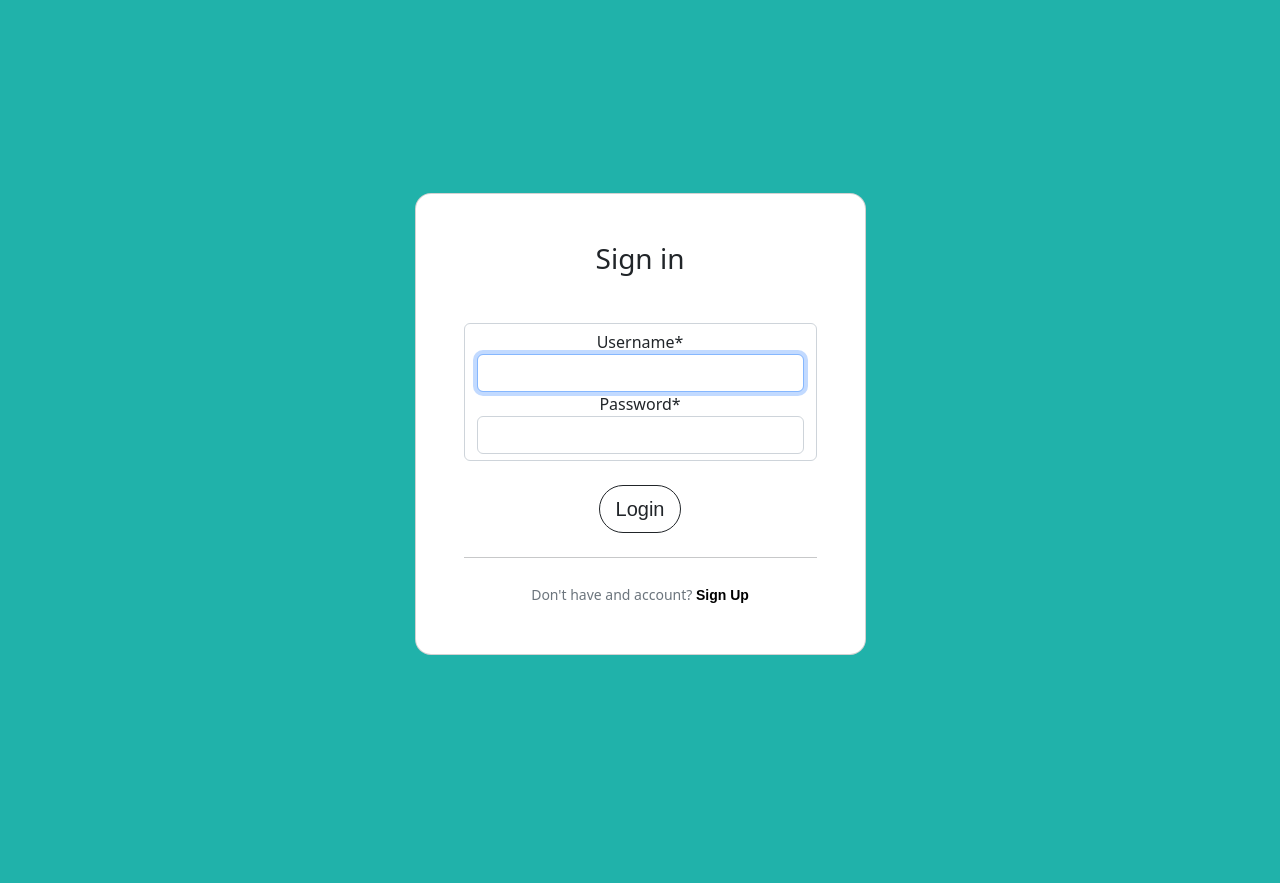
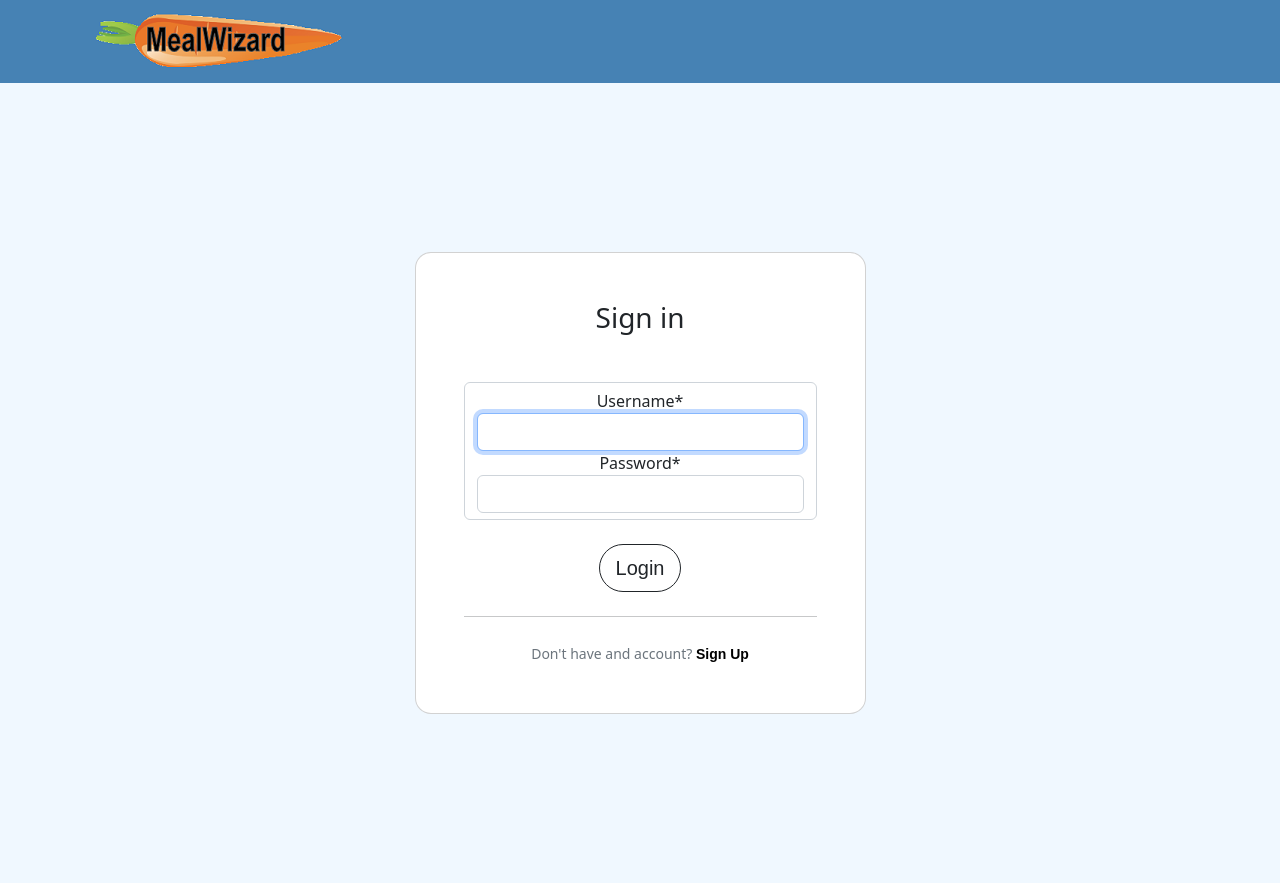
Before and after one commit to emburyj/Meal-Wizard, a Django app: page /login/ in a window 1280 px wide. Before the commit the page ends 655 px from the top, so only its background shows below. Run offline with Django 4.2, Linux system fonts and the light colour scheme; some libraries are stand-ins or nearby versions.

Commit message:
updated styling for login; updated styles color schemes; added logo;

```diff
--- a/cookbook/static/styles.css
+++ b/cookbook/static/styles.css
@@ -1,9 +1,9 @@
 .themeColor {
-    background-color: #20B2AA;
+    background-color: #4682B4; /*4682B4*//*20B2AA*/
 }
 
 .backgroundColor {
-    background-color: #F5FFFA;
+    background-color: #F0F8FF;
 }
 
 a.userLink{
@@ -24,7 +24,7 @@ a.btn-primary-bg {
     border-radius: 50px;
     text-align: center;
     font-family: Arial, Helvetica, sans-serif;
-    --bs-btn-hover-bg: #20B2AA;
+    --bs-btn-hover-bg: #4682B4;
 }
 
 button.btn-primary-bg {
@@ -32,7 +32,7 @@ button.btn-primary-bg {
     border-radius: 50px;
     text-align: center;
     font-family: Arial, Helvetica, sans-serif;
-    --bs-btn-hover-bg: #20B2AA;
+    --bs-btn-hover-bg: #4682B4;
 }
 
 h1.font-extra-large {
--- a/cookbook/templates/create_mp.html
+++ b/cookbook/templates/create_mp.html
@@ -12,7 +12,7 @@
         </div>
         <div class="card-body align-self-center">
             <div class="submit">
-                <button type="submit" class="btn btn-lg btn-outline-dark" style="--bs-btn-bg: #20B2AA; font-family: Arial, Helvetica, sans-serif;">
+                <button type="submit" class="btn btn-lg btn-outline-dark" style="--bs-btn-bg: #4682B4; font-family: Arial, Helvetica, sans-serif;">
                     Create Meal Plan!
                 </button>
             </div>
--- a/cookbook/templates/create_recipe.html
+++ b/cookbook/templates/create_recipe.html
@@ -26,7 +26,7 @@
             </div>
         </div>
         <div class="submit align-self-center">
-            <button class="btn btn-lg btn-outline-dark" style="--bs-btn-bg: #20B2AA; font-family: Arial, Helvetica, sans-serif;">
+            <button class="btn btn-lg btn-outline-dark" style="--bs-btn-bg: #4682B4; font-family: Arial, Helvetica, sans-serif;">
                 Create New Recipe
             </button>
         </div>
--- a/cookbook/templates/home.html
+++ b/cookbook/templates/home.html
@@ -47,7 +47,7 @@
             {% for key, val in MP_Recs.items %}
             <div class="col align-self-center container-lg">
                 <a href="{% url 'mp_detail' key.rcid %}" class="btn btn-primary-bg btn-lg btn-outline-dark d-grid gap-2 px-5">
-                    <h2>Meal Plan for week of {{ key.created_date }} - {{ key.author }}</h2>
+                    <h2>{{ key.author }}'s meals for week of {{ key.created_date }}</h2>
                         {% for item in val %}
                             <li>
                                 {{ item.name }}
--- a/mysite/templates/base.html
+++ b/mysite/templates/base.html
@@ -12,6 +12,9 @@
     </head>
             <nav class="navbar sticky-top navbar-expand-lg themeColor px-5">
               <div class="container-fluid ps-5">
+                <a class="navbar-brand" href="{% url 'home' %}">
+                  <img class="light-mode-item navbar-brand-item" src= "{% static 'img/mealwizard_logo.png' %}" alt="logo">
+                </a>
                 <div class="ps-5 ms-5">
                   <ul class="navbar-nav me-auto mb-2 mb-lg-2 ps-5 ms-5">
                     {% if user.is_authenticated %}
--- a/users/templates/users/login.html
+++ b/users/templates/users/login.html
@@ -2,7 +2,7 @@
 {% block fullpage %}
 {% load crispy_forms_tags %}
 
-<section class="vh-100 themeColor">
+<section class="vh-100 backgroundColor">
   <div class="container py-5 h-100">
     <div class="row d-flex justify-content-center align-items-center h-100">
       <div class="col-12 col-md-8 col-lg-6 col-xl-5">
```
Also changed, not shown: cookbook/views.py (+11 -1 lines), users/templates/users/profile.html (+4 -4 lines), cookbook/static/img/mealwizard_logo.png (added), mysite.db.
